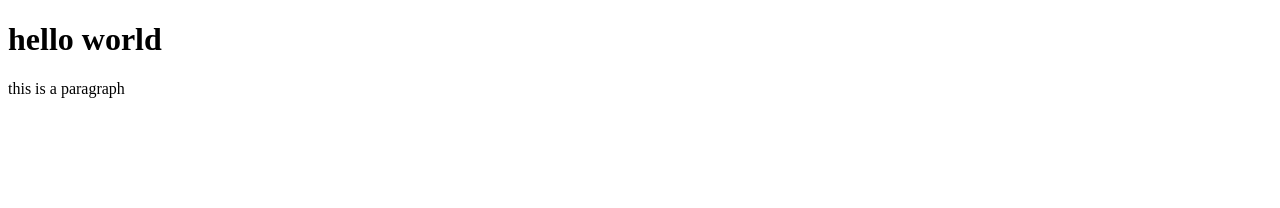
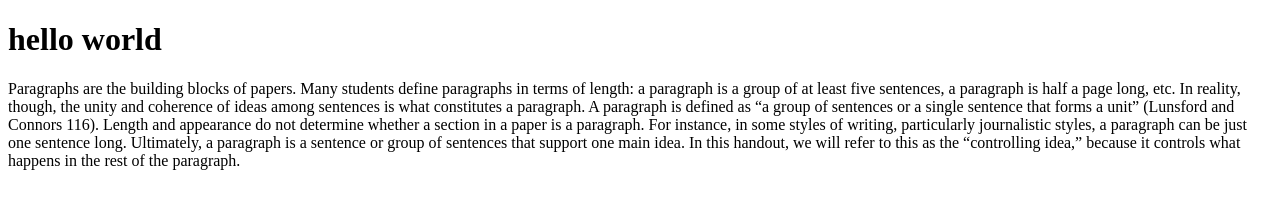
Before and after one commit to muhammadumer86/my-first-repo, a plain HTML site: page index.html in a window 1280 px wide. Drawn offline with Linux system fonts and the light colour scheme.

Commit message:
my first website

```diff
--- a/index.html
+++ b/index.html
@@ -11,7 +11,9 @@
 
     <h1>hello world</h1>
 
-    <p>this is a paragraph</p>
+    <p>Paragraphs are the building blocks of papers. Many students define paragraphs in terms of length: a paragraph is a group of at least five sentences, a paragraph is half a page long, etc. In reality, though, the unity and coherence of ideas among sentences is what constitutes a paragraph. A paragraph is defined as “a group of sentences or a single sentence that forms a unit” (Lunsford and Connors 116). Length and appearance do not determine whether a section in a paper is a paragraph. For instance, in some styles of writing, particularly journalistic styles, a paragraph can be just one sentence long. Ultimately, a paragraph is a sentence or group of sentences that support one main idea. In this handout, we will refer to this as the “controlling idea,” because it controls what happens in the rest of the paragraph.</p>
+
+
 
 </body>
 </html>
```
Also changed, not shown: textfile.txt (deleted).
